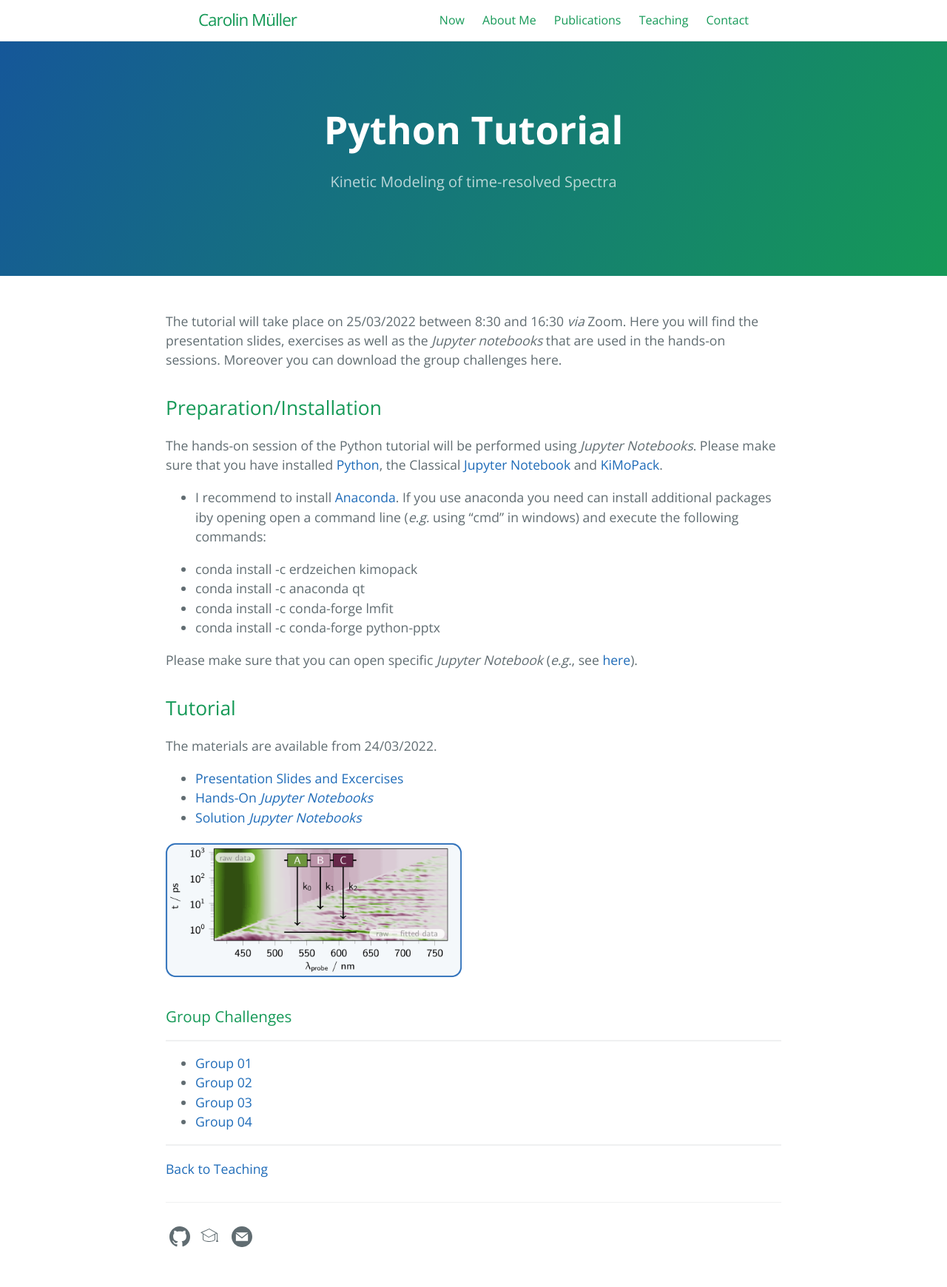
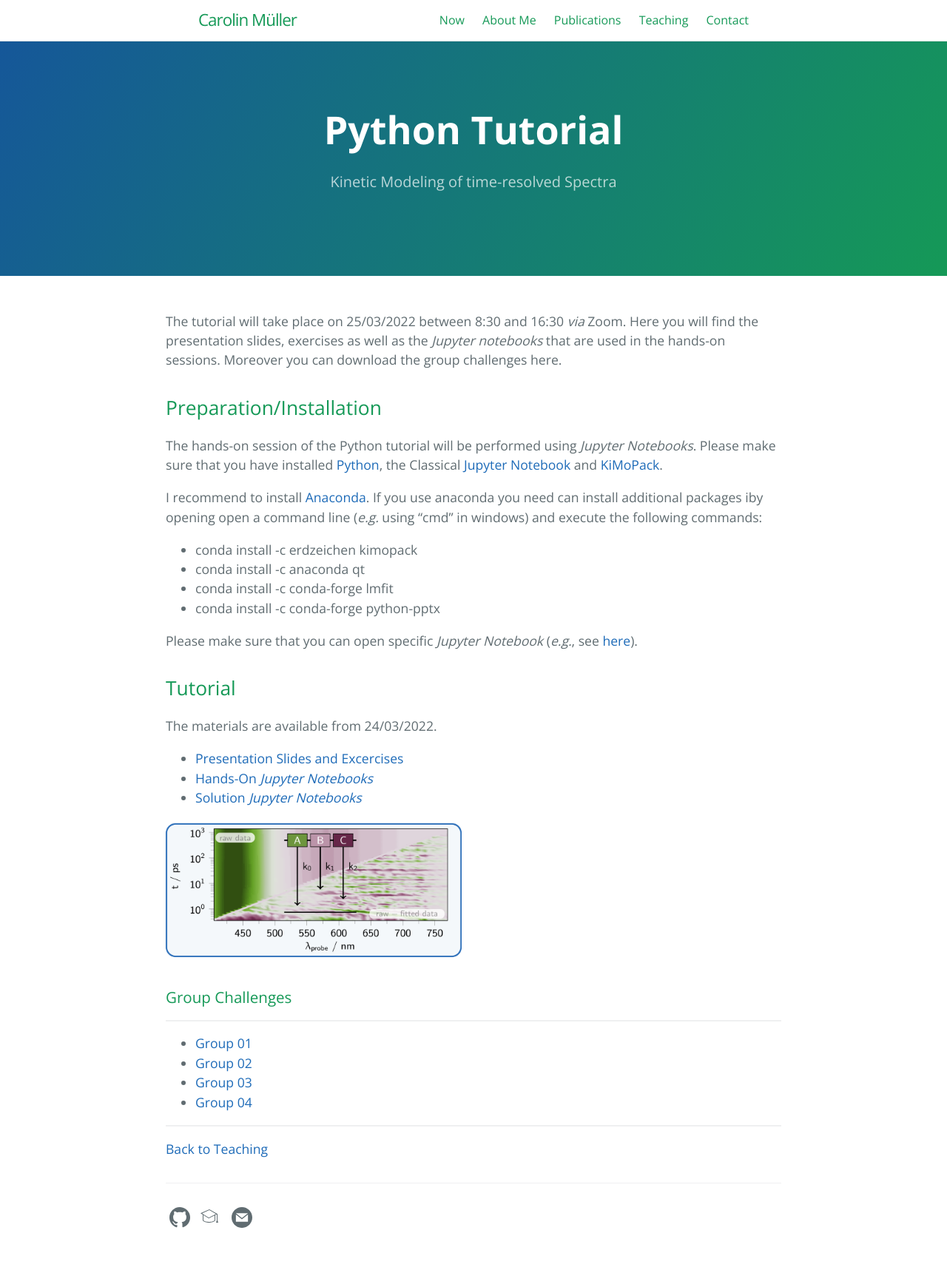
Before and after one commit to carolin-m/carolin-m.github.io, a Jekyll site: the page built from KiMoPack_tutorial.md, in a window 1280 px wide. Shown: the whole page at 74% size. Built offline with Jekyll 4.4.1, drawn with Linux system fonts in a browser that asks for light colours; after the commit the page ends 1714 px from its top, so only the background shows below that.

Commit message:
Update KiMoPack_tutorial.md

```diff
--- a/KiMoPack_tutorial.md
+++ b/KiMoPack_tutorial.md
@@ -11,8 +11,9 @@ The tutorial will take place on 25/03/2022 between 8:30 and 16:30 *via* Zoom. He
 ## Preparation/Installation
 
 The hands-on session of the Python tutorial will be performed using *Jupyter Notebooks*. Please make sure that you have installed [Python](https://www.python.org/), the Classical [Jupyter Notebook](https://jupyter.org/install) and [KiMoPack](https://pypi.org/project/KiMoPack/).
+<br>
 
-- I recommend to install [Anaconda](https://www.anaconda.com/products/individual). If you use anaconda you need can install additional packages iby opening open a command line (*e.g.* using “cmd” in windows) and execute the following commands:
+I recommend to install [Anaconda](https://www.anaconda.com/products/individual). If you use anaconda you need can install additional packages iby opening open a command line (*e.g.* using “cmd” in windows) and execute the following commands:
 
  * conda install -c erdzeichen kimopack
  * conda install -c anaconda qt
```
